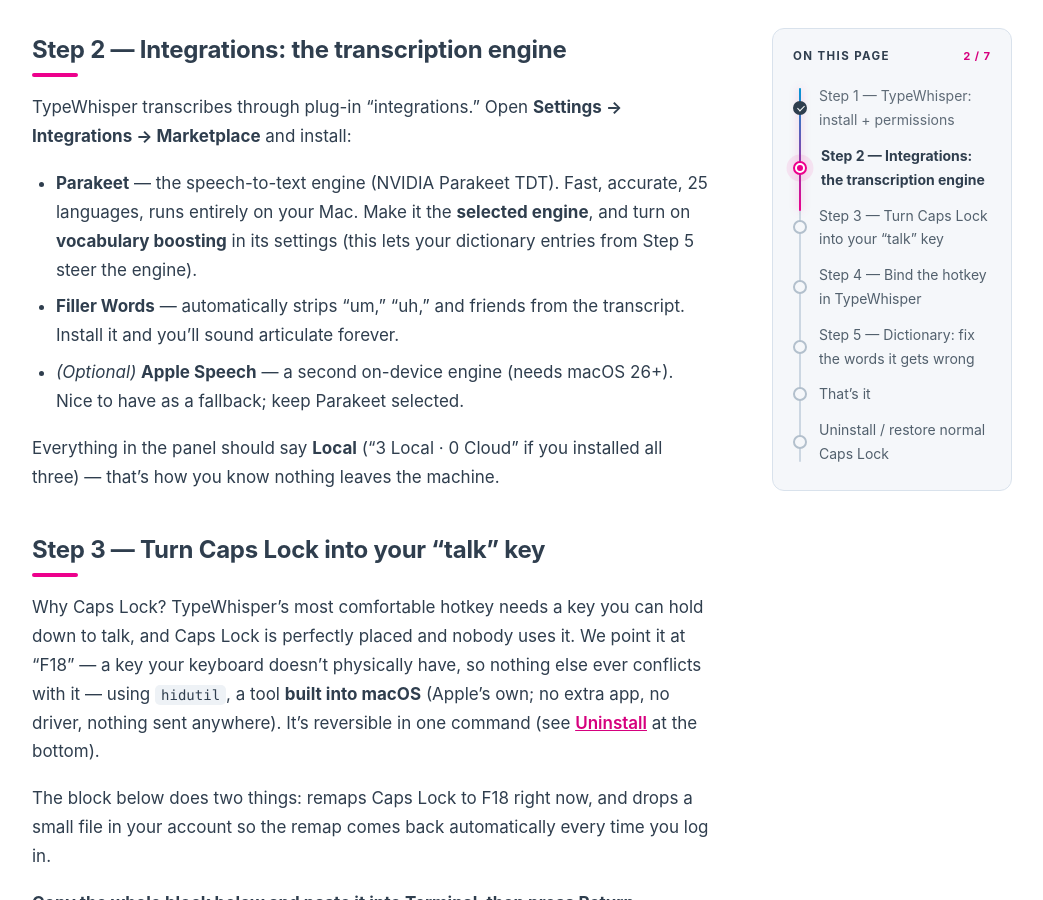
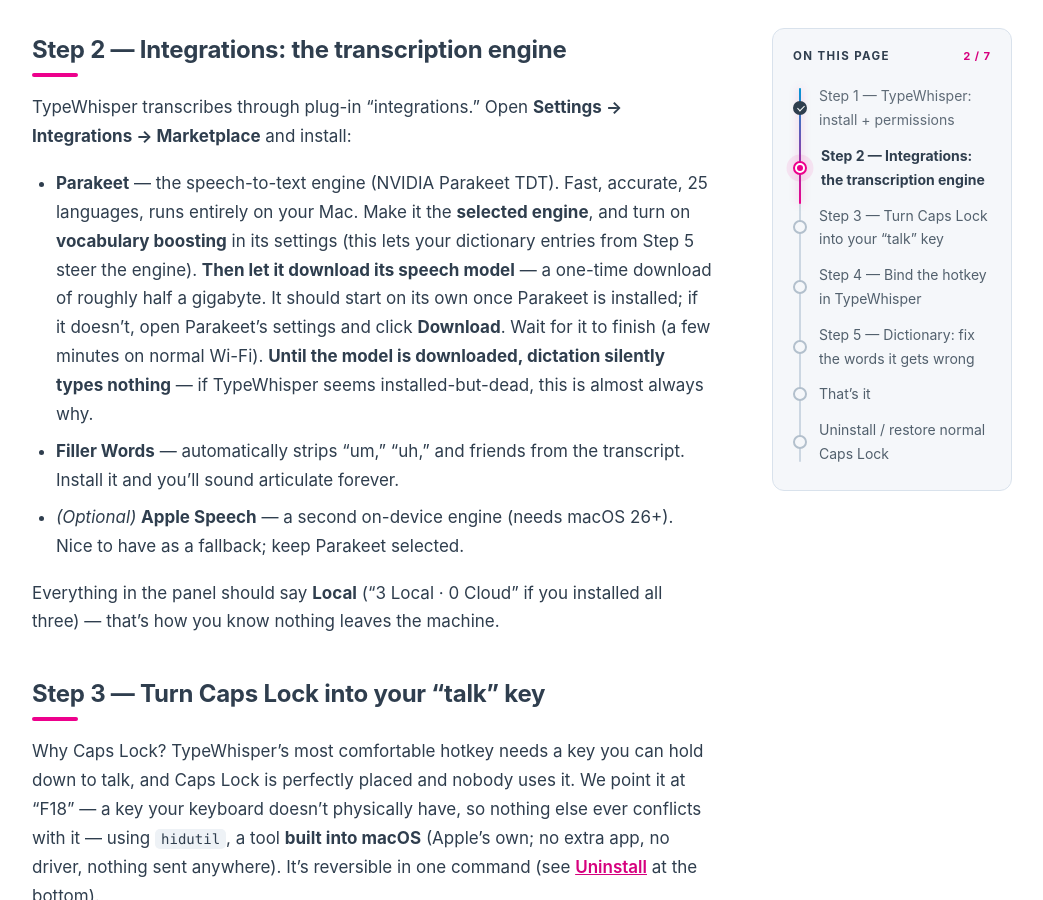
Before and after one commit to theWEBDOGS/guides, a Jekyll site: the page built from typewhisper/typewhisper.md, in a window 1280 px wide and 900 px high, scrolled down 1396 px. Shown: the whole window, without its empty margins (90-1133 px from the left). Built offline with Jekyll 4.4.1, drawn with Linux system fonts in a browser that asks for light colours; some web fonts are replaced; our own code applies the rules of GitHub Pages for plain Markdown files.

Commit message:
TypeWhisper guide: add the missing Parakeet model-download step
Step 2 told readers to install the Parakeet integration but never
mentioned the one-time ~500 MB speech-model download it triggers —
leaving the app installed-but-dead until the model lands. Spell out
the download, the manual Download button fallback, and the symptom.

```diff
--- a/typewhisper/typewhisper.md
+++ b/typewhisper/typewhisper.md
@@ -52,7 +52,13 @@ Integrations → Marketplace** and install:
 - **Parakeet** — the speech-to-text engine (NVIDIA Parakeet TDT). Fast,
   accurate, 25 languages, runs entirely on your Mac. Make it the **selected
   engine**, and turn on **vocabulary boosting** in its settings (this lets
-  your dictionary entries from Step 5 steer the engine).
+  your dictionary entries from Step 5 steer the engine). **Then let it download
+  its speech model** — a one-time download of roughly half a gigabyte. It
+  should start on its own once Parakeet is installed; if it doesn't, open
+  Parakeet's settings and click **Download**. Wait for it to finish (a few
+  minutes on normal Wi-Fi). **Until the model is downloaded, dictation
+  silently types nothing** — if TypeWhisper seems installed-but-dead, this is
+  almost always why.
 - **Filler Words** — automatically strips "um," "uh," and friends from the
   transcript. Install it and you'll sound articulate forever.
 - *(Optional)* **Apple Speech** — a second on-device engine (needs macOS 26+).
```
Also changed, not shown: typewhisper/index.md (+7 -1 lines).
